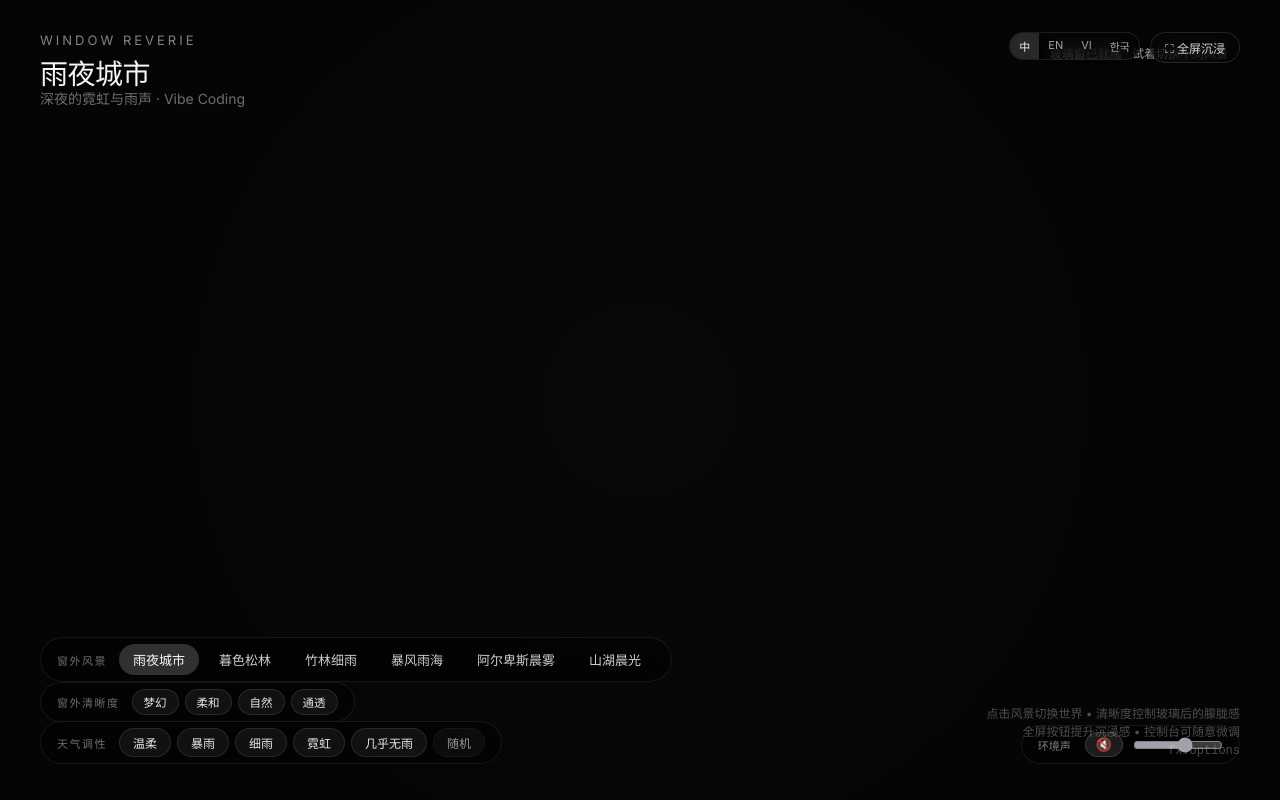
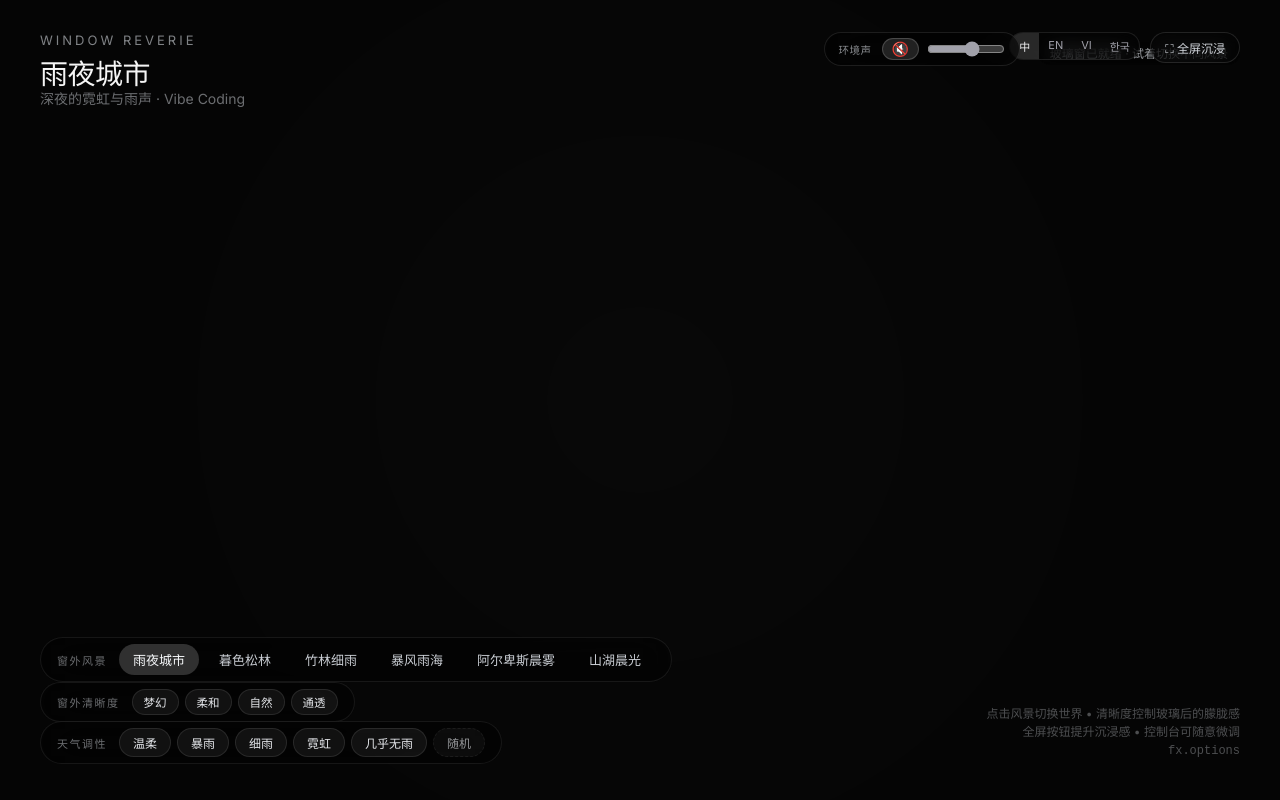
Before and after one commit to Crisforlove/vibe-window, a plain HTML site: page index.html in a window 1280 px wide. Drawn offline with Linux system fonts and the light colour scheme; no server answers.

Commit message:
fix: move audio controls to top-right to prevent overlap with bottom UI
- Audio bar (sound toggle + volume) was overlapping with hint at bottom-right, making it unclickable.
- Relocated to top-right next to language switcher with high z-index.
- Improved click target size and pointer-events.

```diff
--- a/index.html
+++ b/index.html
@@ -189,49 +189,54 @@
       padding: 4px 11px;
     }
 
-    /* 声音控制栏 */
+    /* 声音控制栏 - 移到右上角避免与底部UI重叠 */
     .audio-bar {
       position: absolute;
-      right: 40px;
-      bottom: 36px;
+      top: 32px;
+      right: 260px;   /* 放在语言切换器左边 */
+      z-index: 30;
       display: flex;
       align-items: center;
-      gap: 10px;
-      background: rgba(0,0,0,0.38);
-      padding: 6px 16px;
+      gap: 8px;
+      background: rgba(0,0,0,0.42);
+      padding: 5px 14px;
       border-radius: 9999px;
       backdrop-filter: blur(20px);
-      border: 1px solid rgba(255,255,255,0.08);
+      border: 1px solid rgba(255,255,255,0.1);
+      pointer-events: auto;
     }
 
     .audio-bar .sound-btn {
-      font-size: 13px;
-      padding: 4px 10px;
+      font-size: 14px;
+      padding: 3px 9px;
       border-radius: 9999px;
       cursor: pointer;
-      background: rgba(255,255,255,0.1);
-      border: 1px solid rgba(255,255,255,0.15);
+      background: rgba(255,255,255,0.12);
+      border: 1px solid rgba(255,255,255,0.18);
       color: #e5e7eb;
+      line-height: 1;
       transition: all 0.2s ease;
+      user-select: none;
     }
     .audio-bar .sound-btn:hover {
-      background: rgba(255,255,255,0.2);
+      background: rgba(255,255,255,0.22);
     }
     .audio-bar .sound-btn.muted {
-      opacity: 0.6;
+      opacity: 0.55;
     }
 
     .audio-bar input[type="range"] {
-      width: 90px;
+      width: 78px;
       accent-color: #a1a1aa;
       cursor: pointer;
     }
 
     .audio-label {
-      font-size: 11px;
-      opacity: 0.6;
-      margin-right: 4px;
+      font-size: 10.5px;
+      opacity: 0.65;
+      margin-right: 2px;
       white-space: nowrap;
+      letter-spacing: 0.5px;
     }
 
     /* 全屏按钮 - 右上角 */
```
